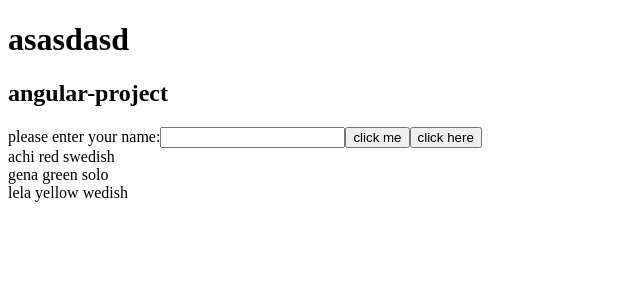
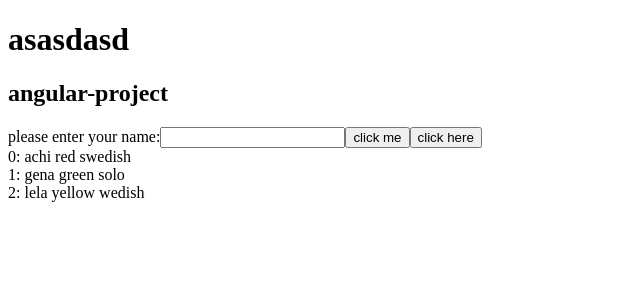
Before and after one commit to achiewe/angular-project, an Angular app: page / in a window 1280 px wide. Shown: the top 300 px of the page, without its empty margins (0-640 px from the left). Built offline with nearby package versions, Linux system fonts and the light colour scheme.

Commit message:
add the index in the code

```diff
--- a/src/app/app.component.html
+++ b/src/app/app.component.html
@@ -8,7 +8,8 @@
 <button (click)="notify(yourName.value)">click me</button>
 <button *ngIf="numberOfItems > 5">click here</button>
 <div>
-  <div *ngFor="let fruit of data">
+  <div *ngFor="let fruit of data; let i = index">
+    {{ i }}:
     {{ fruit.name }}
     {{ fruit.color }}
     {{ fruit.taste }}
```
